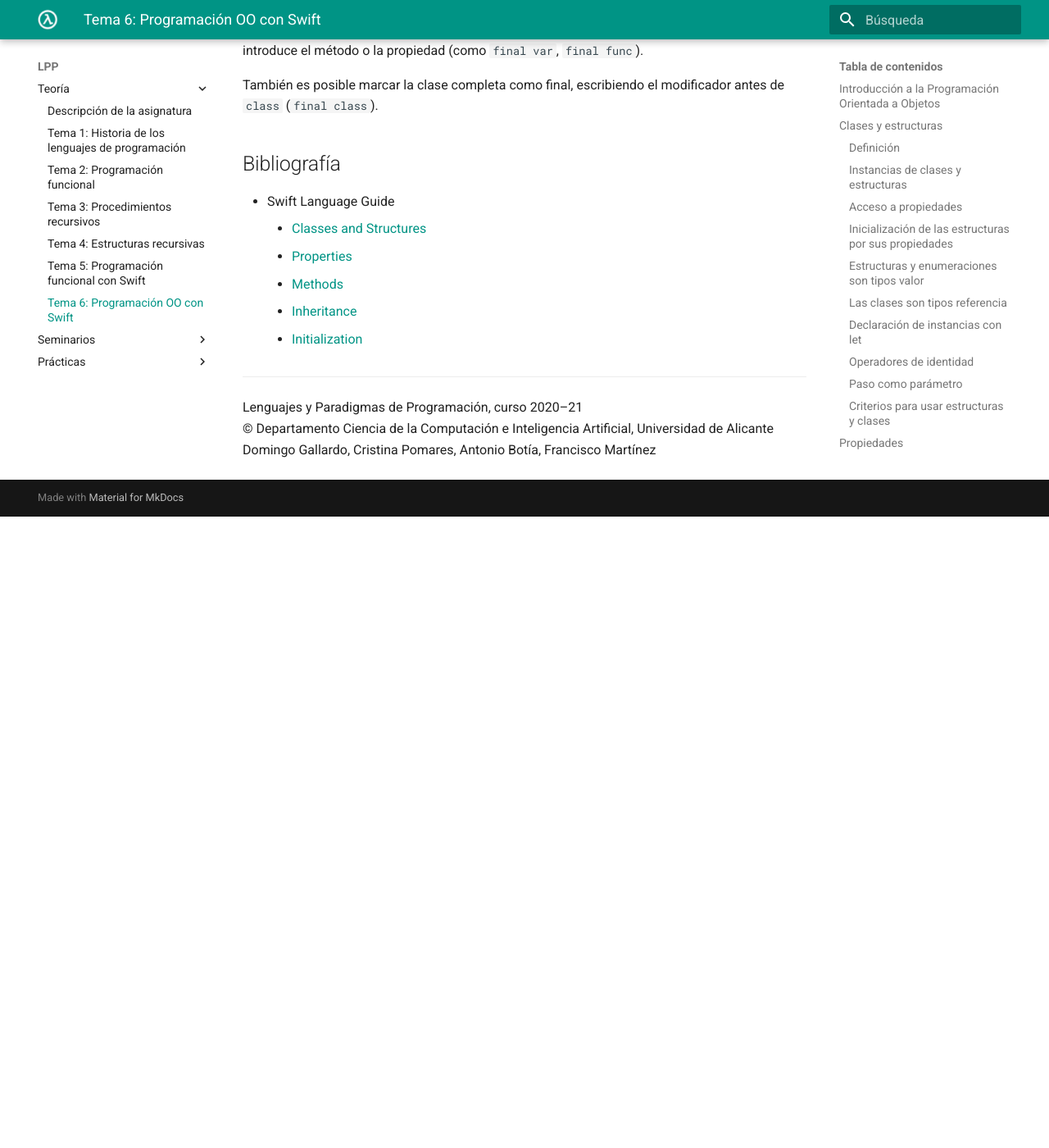
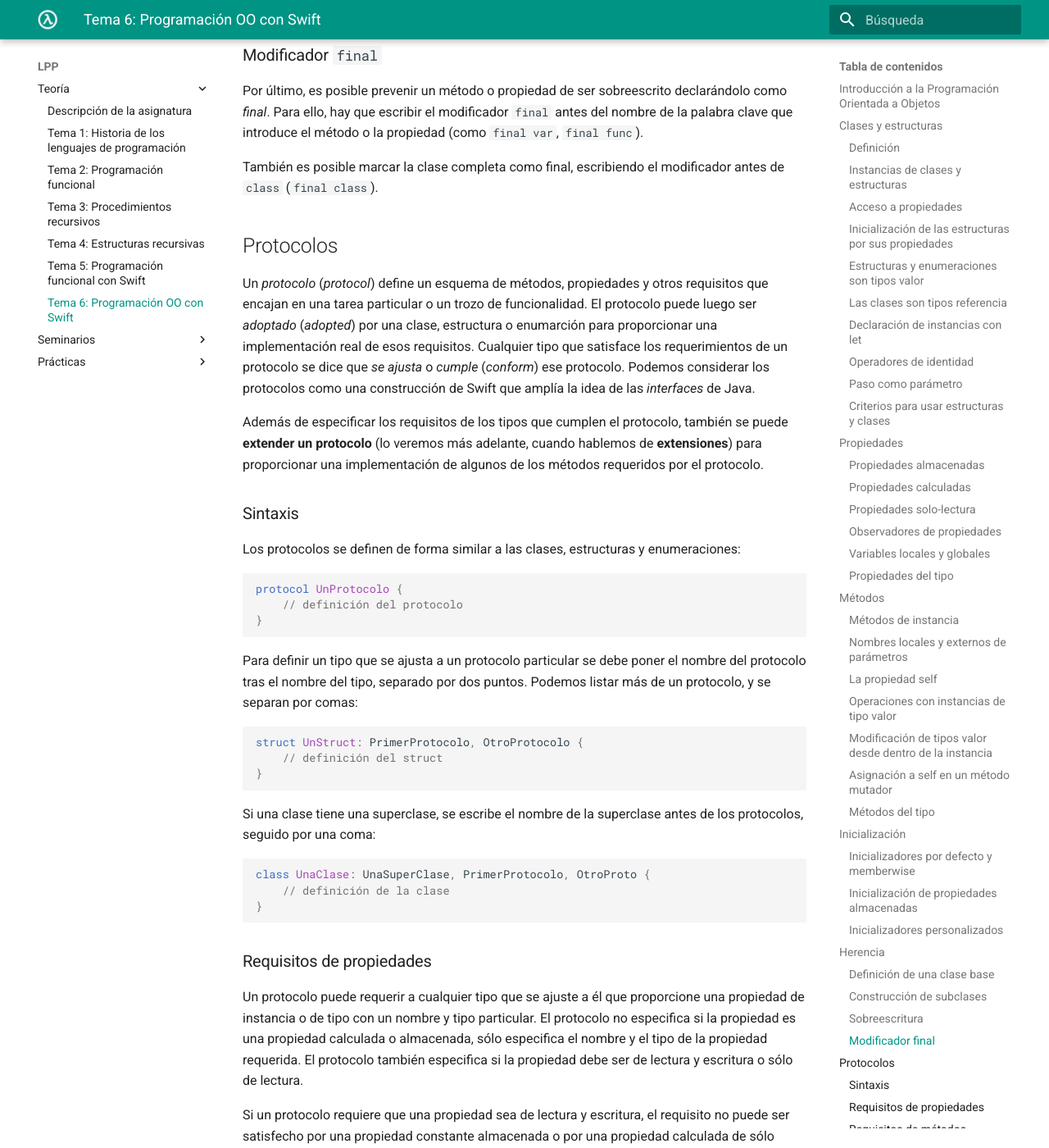
Before and after one commit to domingogallardo/apuntes-lpp, an MkDocs documentation site: the page built from docs/teoria/tema06-programacion-orientada-objetos-swift/tema06-programacion-orientada-objetos-swift.md, in a window 1280 px wide and 1400 px high, scrolled down 34623 px. Shown: the whole window at 82% size. Built offline with MkDocs 1.6.1 and Material for MkDocs 9.7.7, drawn with Linux system fonts in a browser that asks for light colours; before the commit the page ends 35253 px from its top, so only the background shows below that; some of the changed text lies outside the part shown.

````diff
--- a/docs/teoria/tema06-programacion-orientada-objetos-swift/tema06-programacion-orientada-objetos-swift.md
+++ b/docs/teoria/tema06-programacion-orientada-objetos-swift/tema06-programacion-orientada-objetos-swift.md
@@ -1712,8 +1712,10 @@ class Vehiculo {
     var descripcion: String {
         return "viajando a \(velocidadActual) kilómetros por hora"
     }
-    func hazRuido() {
-        // no hace nada - un vehículo arbitrario no hace ruido necesariamente
+    func hazRuido() -> String {
+        // Devuelve una cadena vacía - un vehículo arbitrario no hace
+        // ruido necesariamente
+        return ""
     }
 }
 ```
@@ -1929,6 +1931,53 @@ print("CocheAutomatico: \(automatico.descripcion)")
 // CocheAutomatico: viajando a 100.0 kilómetros por hora con la marcha 5
 ```
 
+<!-- Para el curso que viene
+
+###  Enlace dinámico ###
+
+Al igual que en Java y en otros lenguajes orientados a objetos, es
+posible que una relación de herencia haga imposible conocer en
+tiempo de compilación el código a ejecutar en una llamada a un método
+o una propiedad.
+
+Por ejemplo, supongamos que creamos otra subclase derivada de
+`Vehículo` que haga un ruido distinto a la que hace el tren:
+
+```swift
+class Barco: Vehiculo {
+    override func hazRuido() -> String {
+        return "Buuuuuuuu"
+    }
+}
+```
+
+Supongamos que definimos una función que recibe un `Vehículo` y que
+imprime el resultado a la llamada al método `hazRuido`:
+
+```swift
+func imprimeRuido(vehiculo: Vehiculo) {
+    print(vehiculo.hazRuido())
+}
+```
+
+En tiempo de compilación no se puede saber qué tipo de vehículo va a
+pasarse como parámetro a la función, por lo que no se puede generar el
+código que va a ejecutarse en la llamada al método `hazRuido()`. El
+código sólo se conocerá en tiempo de ejecución, dependiendo del tipo
+real de la instancia que se pasa como parámetro. Es lo que se denomina
+_enlace dinámico_.
+
+```swift
+let barco = Barco()
+let tren = Tren()
+imprimeRuido(vehiculo: barco) // Imprime "Buuuuuuuu"
+imprimeRuido(vehiculo: tren) // Imprime "Chu chu"
+```
+
+-->
+
+### Modificador `final` ###
+
 Por último, es posible prevenir un método o propiedad de ser
 sobreescrito declarándolo como _final_. Para ello, hay que escribir el
 modificador `final` antes del nombre de la palabra clave que introduce
@@ -1937,7 +1986,6 @@ el método o la propiedad (como `final var`, `final func`).
 También es posible marcar la clase completa como final, escribiendo el
 modificador antes de `class` (`final class`).
 
-<!--
 
 ## Protocolos
 
@@ -1947,7 +1995,8 @@ funcionalidad. El protocolo puede luego ser _adoptado_ (_adopted_) por
 una clase, estructura o enumarción para proporcionar una
 implementación real de esos requisitos. Cualquier tipo que satisface
 los requerimientos de un protocolo se dice que _se ajusta_ o _cumple_
-(_conform_) ese protocolo.
+(_conform_) ese protocolo. Podemos considerar los protocolos como una
+construcción de Swift que amplía la idea de las _interfaces_ de Java.
 
 Además de especificar los requisitos de los tipos que cumplen el
 protocolo, también se puede **extender un protocolo** (lo veremos más
@@ -2180,6 +2229,7 @@ interruptorLampara.conmutar()
 ### Protocolos como tipos
 
 Los protocolos no implementan realmente ninguna funcionalidad por
+
 ellos mismos. Sin embargo, cualquier protocolo que definamos se
 convierte automáticamente en un tipo con todas sus propiedades que
 podemos usar en nuestro código.
````
Also changed, not shown: other parts of docs/teoria/tema06-programacion-orientada-objetos-swift/tema06-programacion-orientada-objetos-swift.md (+3 -3 lines), notas-clase/semana10/semana10.md (+4 -4 lines).
